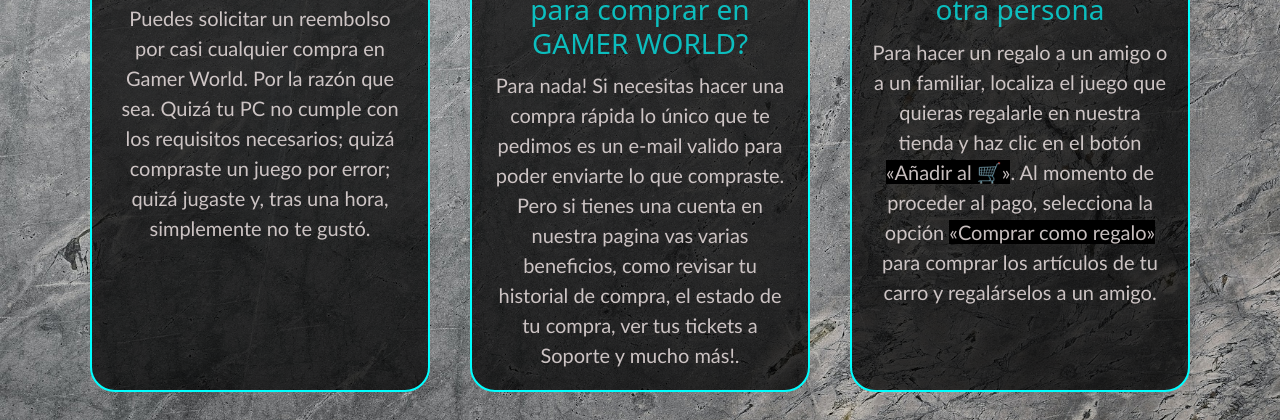
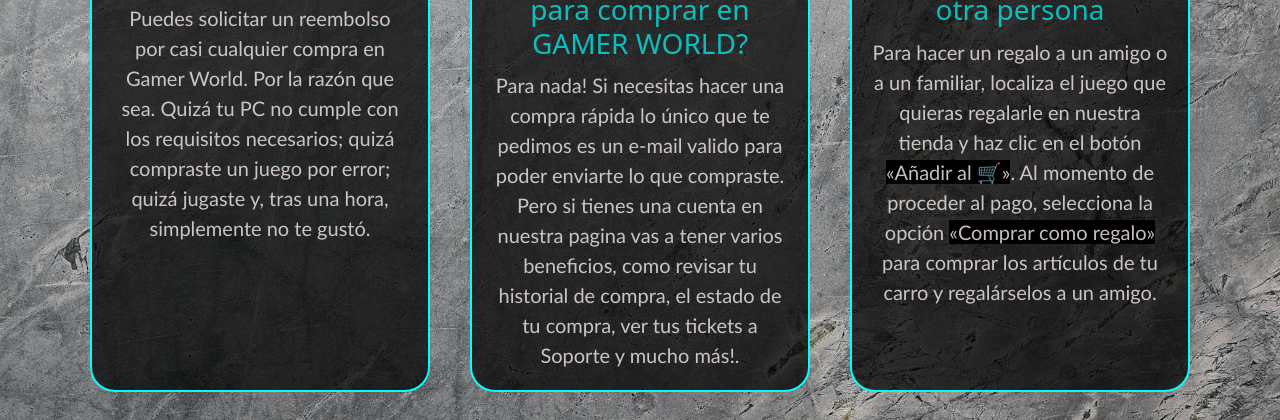
Before and after one commit to IvanBrz/gamerworld, a website: page pages/faq.html in a window 1280 px wide. Shown: the part 660-1080 px from the top of the page. Drawn offline with nearby package versions, Linux system fonts and the light colour scheme.

Commit message:
error-de-tipeo-faq

```diff
--- a/pages/faq.html
+++ b/pages/faq.html
@@ -59,7 +59,7 @@
                     </div>
                     <div class="col">
                         <h3>¿Necesito una cuenta para comprar en GAMER WORLD?</h3>
-                        <p>Para nada! Si necesitas hacer una compra rápida lo único que te pedimos es un e-mail valido para poder enviarte lo que compraste. <br>Pero si tienes una cuenta en nuestra pagina vas varias beneficios, como revisar tu historial de compra, el estado de tu compra, ver tus tickets a Soporte y mucho más!.</p>
+                        <p>Para nada! Si necesitas hacer una compra rápida lo único que te pedimos es un e-mail valido para poder enviarte lo que compraste. <br>Pero si tienes una cuenta en nuestra pagina vas a tener varios beneficios, como revisar tu historial de compra, el estado de tu compra, ver tus tickets a Soporte y mucho más!.</p>
                     </div>
                     <div class="col">
                         <h3>Cómo regalar juegos a otra persona</h3>
```
